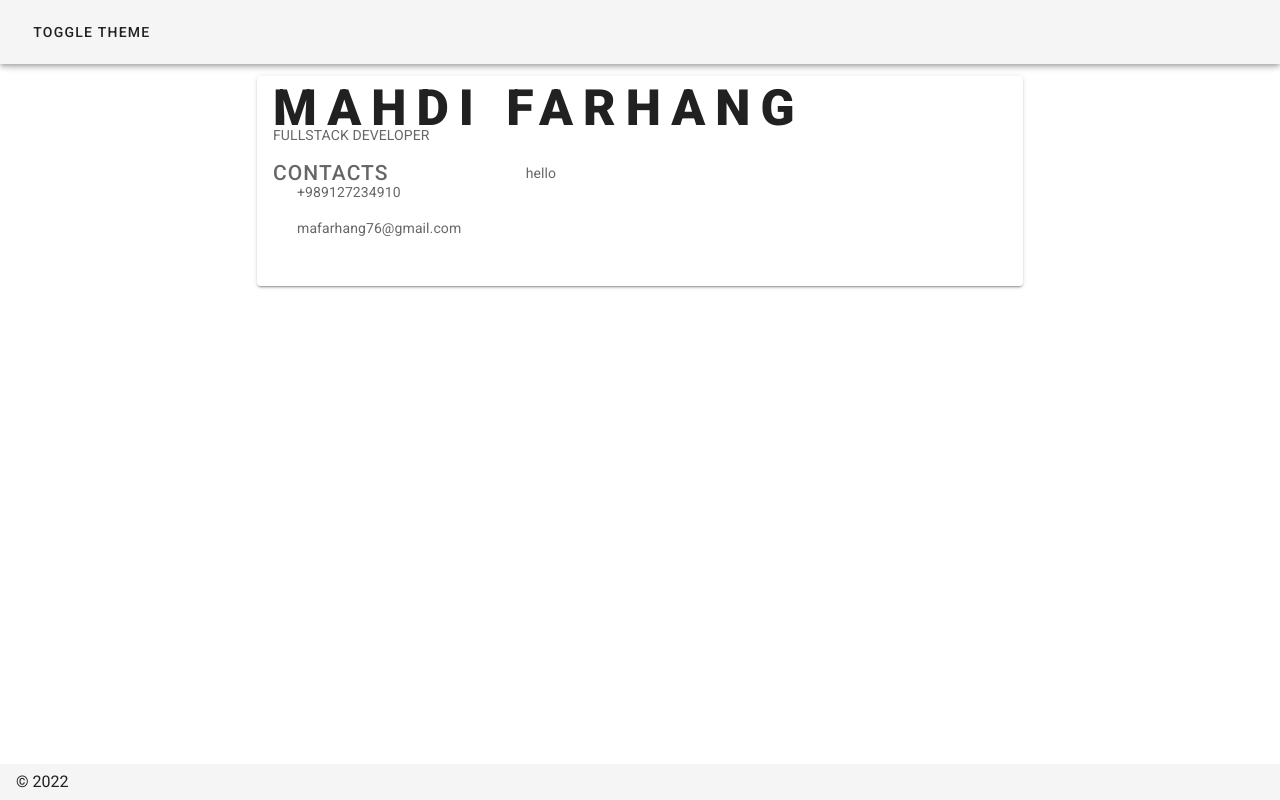
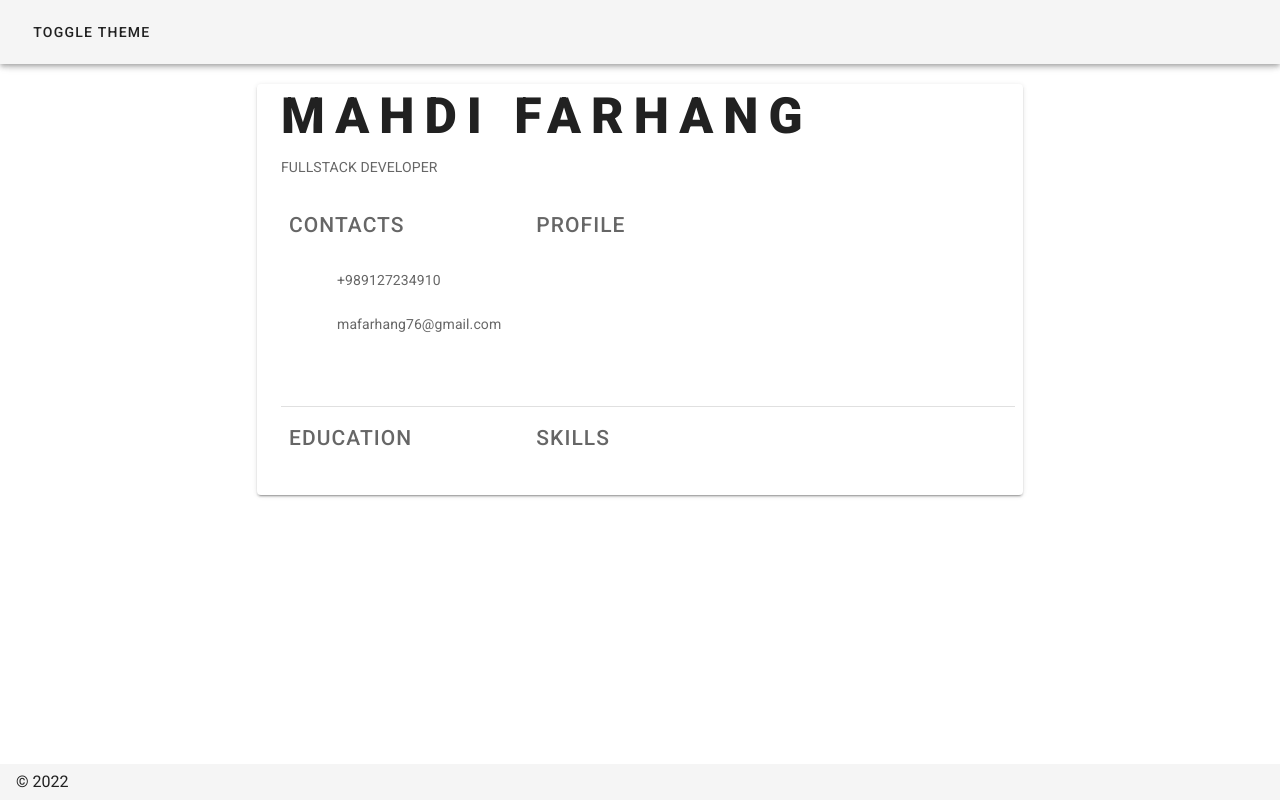
Before and after one commit to mahdifarhang/static-resume, a Nuxt app: page / in a window 1280 px wide. Built offline with nearby package versions, Linux system fonts and the light colour scheme.

Commit message:
gridding and spaces fix

```diff
--- a/pages/index.vue
+++ b/pages/index.vue
@@ -1,28 +1,39 @@
 <template>
-  <v-row justify="center" align="center">
+  <v-row justify="center" align="center" class="pa-0">
     <v-col cols="12" sm="12" md="10" lg="8" xl="6">
       <v-card>
-        <v-card-title class="">
+        <v-card-title class="ma-2">
           <span class="resume-title">{{ capitalize(getName()) }}</span>
         </v-card-title>
-        <v-card-subtitle>{{ capitalize(position) }}</v-card-subtitle>
-        <v-card-text>
-          <v-row>
-            <v-col cols="4">
-              <span class="section-title">{{ capitalize("Contacts") }}</span>
-              <v-row align="center">
+        <v-card-subtitle class="ma-2">
+          {{ capitalize(position) }}
+        </v-card-subtitle>
+        <v-card-text class="ma-2">
+          <v-row class="pa-2" justify="center">
+            <v-col
+              cols="12"
+              sm="12"
+              md="4"
+              lg="4"
+              xl="4"
+              class="pa-3"
+            >
+              <div class="pa-0 mt-1 mb-5">
+                <span class="section-title">{{ capitalize("Contacts") }}</span>
+              </div>
+              <v-row align="center" class="pa-1 ma-0">
                 <v-btn icon :href="`tel:${contacts.email}`">
                   <v-icon>{{ icons.phone }}</v-icon>
                 </v-btn>
-                <span>{{ contacts.phone }}</span>
+                <span class="ml-2">{{ contacts.phone }}</span>
               </v-row>
-              <v-row align="center">
+              <v-row align="center" class="pa-1 ma-0">
                 <v-btn icon :href="`mailto:${contacts.email}`">
                   <v-icon>{{ icons.email }}</v-icon>
                 </v-btn>
-                <span>{{ contacts.email }}</span>
+                <span class="ml-2">{{ contacts.email }}</span>
               </v-row>
-              <v-row>
+              <v-row class="pa-1 ma-0">
                 <v-btn
                   v-for="(value, key) in contacts.links"
                   :key="key"
@@ -35,8 +46,44 @@
                 </v-btn>
               </v-row>
             </v-col>
-            <v-col cols="8">
-              hello
+            <v-col
+              cols="12"
+              sm="12"
+              md="8"
+              lg="8"
+              xl="8"
+              class="pa-3"
+            >
+              <div class="pa-0 mt-1 mb-5">
+                <span class="section-title">{{ capitalize("Profile") }}</span>
+              </div>
+            </v-col>
+          </v-row>
+          <v-divider class="my-2" />
+          <v-row class="pa-2">
+            <v-col
+              cols="12"
+              sm="12"
+              md="4"
+              lg="4"
+              xl="4"
+              class="pa-3"
+            >
+              <div class="pa-0 mt-1 mb-5">
+                <span class="section-title">{{ capitalize("Education") }}</span>
+              </div>
+            </v-col>
+            <v-col
+              cols="12"
+              sm="12"
+              md="8"
+              lg="8"
+              xl="8"
+              class="pa-3"
+            >
+              <div class="pa-0 mt-1 mb-5">
+                <span class="section-title">{{ capitalize("Skills") }}</span>
+              </div>
             </v-col>
           </v-row>
         </v-card-text>
```
